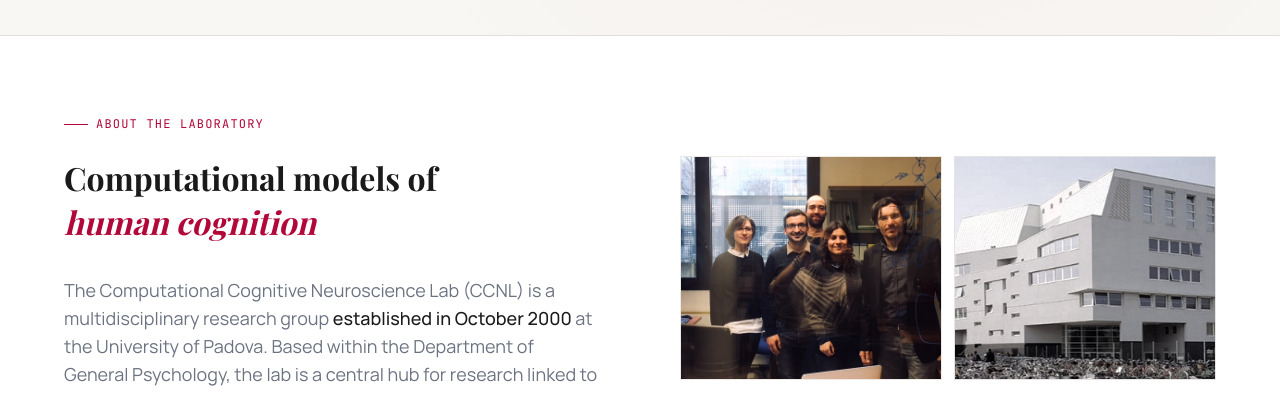
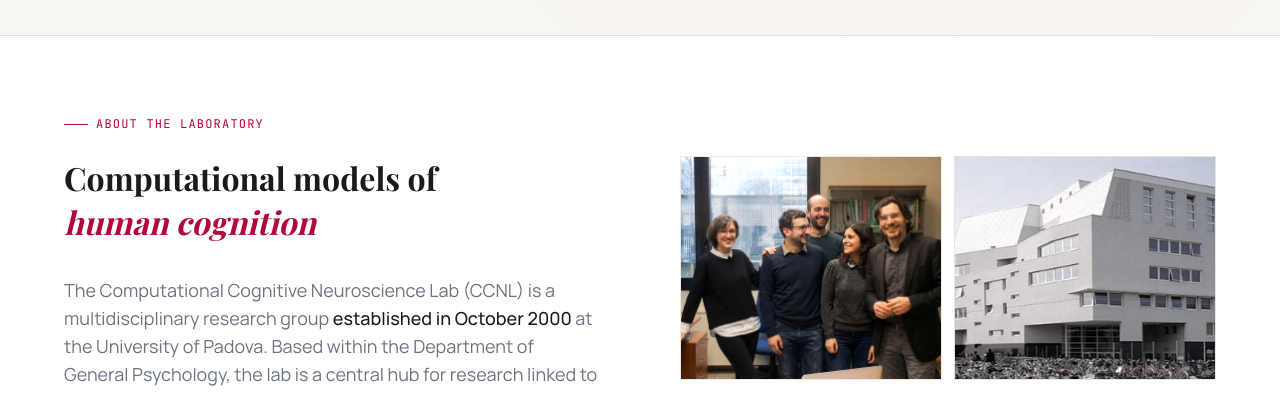
Before and after one commit to danieleluconi02-hub/ccnl-remake, a plain HTML site: page index.html in a window 1280 px wide. Shown: the part 701-1095 px from the top of the page. Drawn offline with nearby package versions, Linux system fonts and the light colour scheme; animation ran at ten frames a second; a web font is replaced by a local one.

Commit message:
Swap homepage team photo for AI-generated easter egg
Replace CCNL_team.jpg with lab_smiling_easteregg.jpg in the
"Meet the team" section. The new image is AI-generated, so the
watermark is left visible and the alt text says so.

Co-Authored-By: Claude Opus 5 <noreply@anthropic.com>

```diff
--- a/index.html
+++ b/index.html
@@ -231,7 +231,7 @@
                     <!-- Photos -->
                     <div class="grid grid-cols-2 gap-3">
                         <div class="relative group overflow-hidden">
-                            <img loading="lazy" decoding="async" width="640" height="480" src="Assets/CCNL_team.jpg" alt="CCNL Team"
+                            <img loading="lazy" decoding="async" width="1200" height="896" src="Assets/lab_smiling_easteregg.jpg" alt="The CCNL team — AI-generated image"
                                 class="h-48 lg:h-56 w-full border border-surface-border object-cover transition-transform duration-500 group-hover:scale-103 people-photo brightness-105">
                         </div>
                         <div class="relative group overflow-hidden">
```
Also changed, not shown: Assets/lab_smiling_easteregg.jpg (added).
